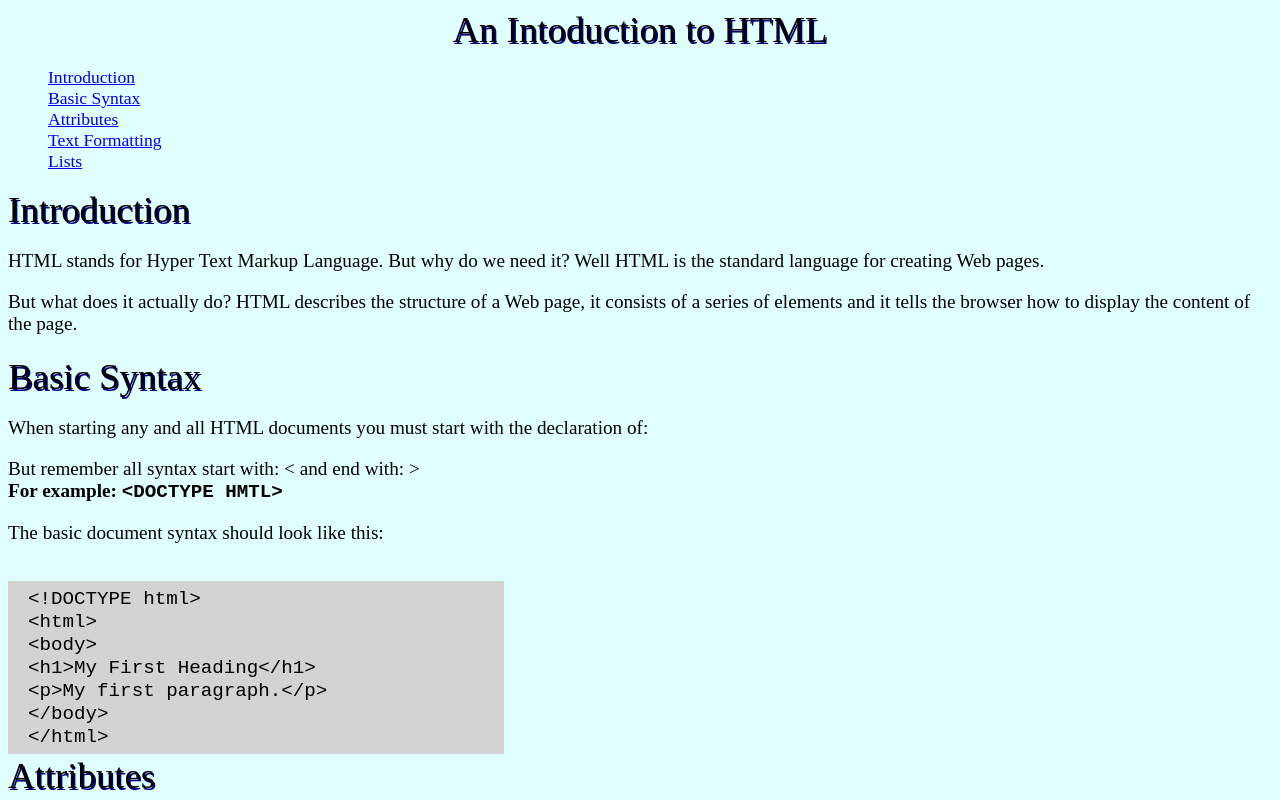
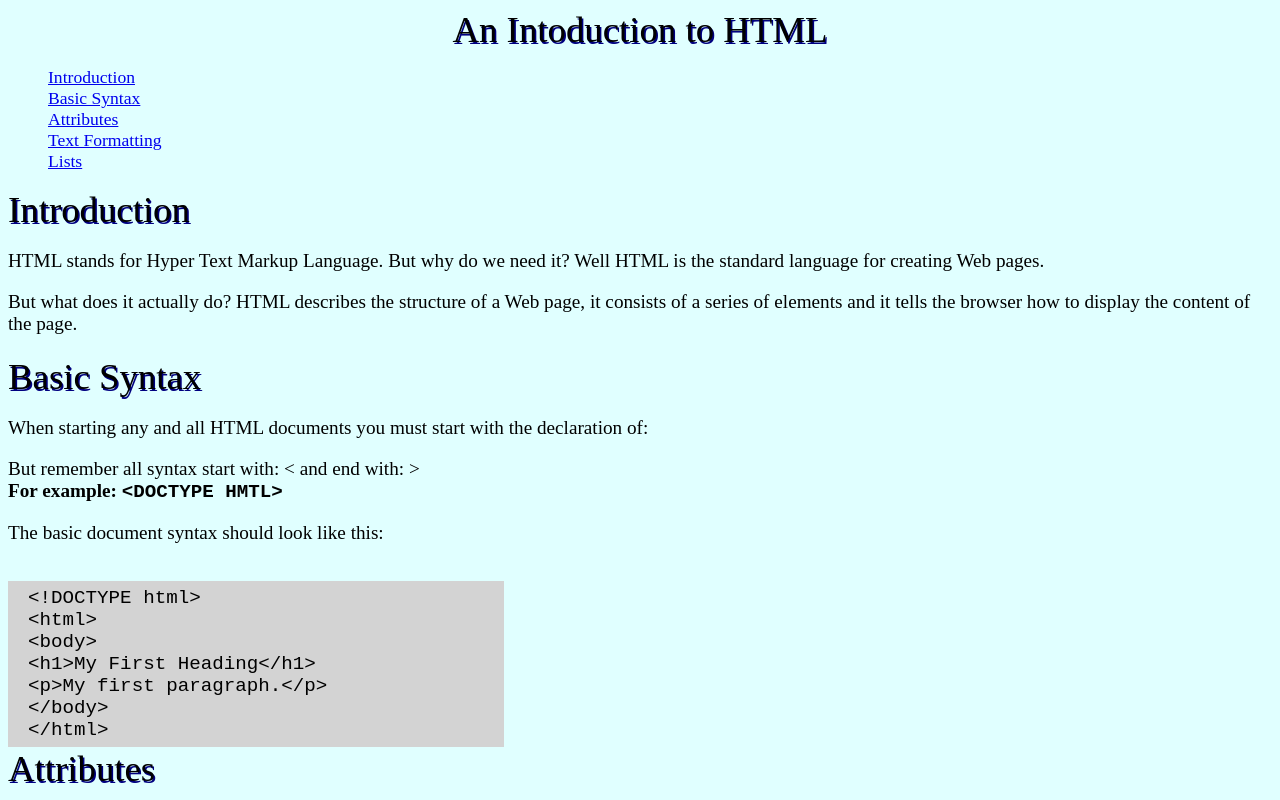
Before and after one commit to mend1226/mend1226.github.io, a plain HTML site: page CST251/Certificate/Task3/Task3.html in a window 1280 px wide. Shown: the top 800 px of the page. Drawn offline with Linux system fonts and the light colour scheme; files that its build step writes are made by us from their sources.

Commit message:
Update style.css

```diff
--- a/CST251/Certificate/Task3/style.css
+++ b/CST251/Certificate/Task3/style.css
@@ -34,6 +34,7 @@ a:active{
 
 .example{
 	background-color: lightgray;
+	font-family: Courier, monospace;
 	font-size: 1.2rem;
 	padding: 6px;
 	width: 470px;
```
